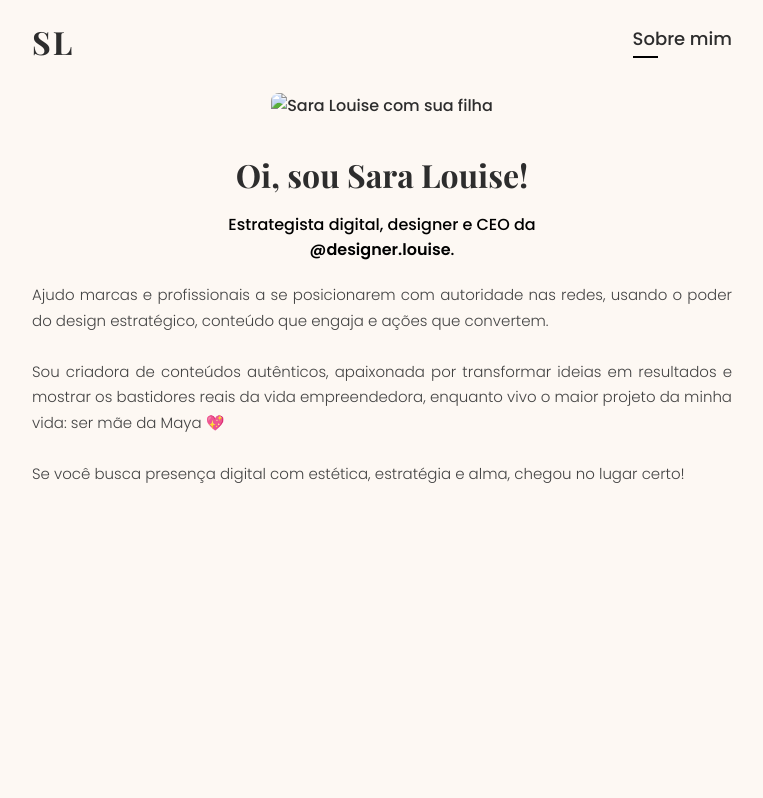
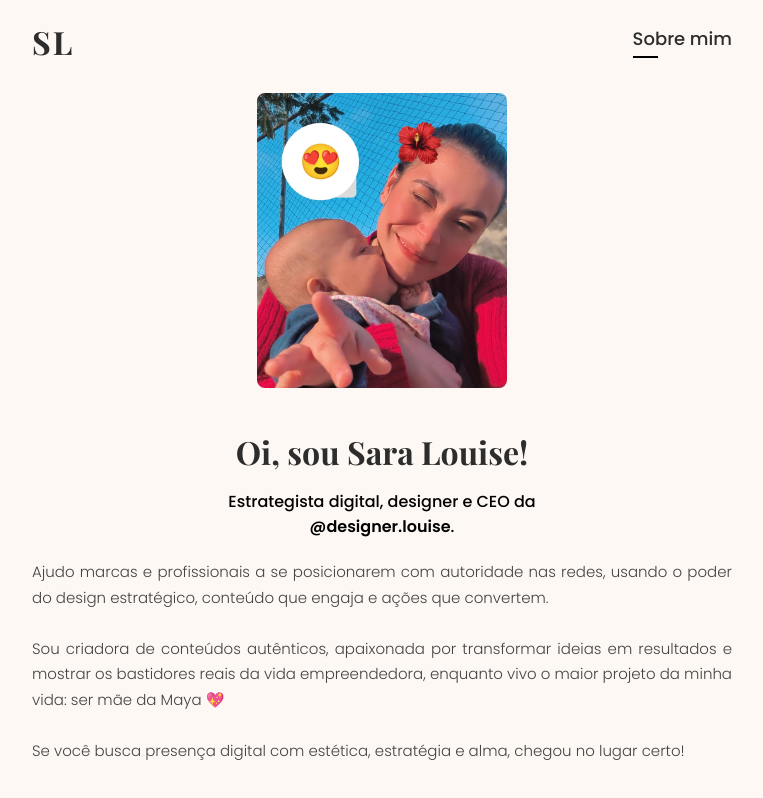
Before and after one commit to louisesarahnew001/Sobre-mim, a plain HTML site: page index.html in a window 1280 px wide. Shown: the whole page, without its empty margins (258-1021 px from the left). Drawn offline with nearby package versions, Linux system fonts and the light colour scheme.

Commit message:
Update index.html

```diff
--- a/index.html
+++ b/index.html
@@ -19,7 +19,7 @@
     </header>
 
     <section class="profile-section">
-      <img src="Maya.jpg" alt="Sara Louise com sua filha" class="profile-photo" />
+      <img src="mayazinha.png" alt="Sara Louise com sua filha" class="profile-photo" />
 
       <h1>Oi, sou Sara Louise!</h1>
       <p class="tagline">
```
